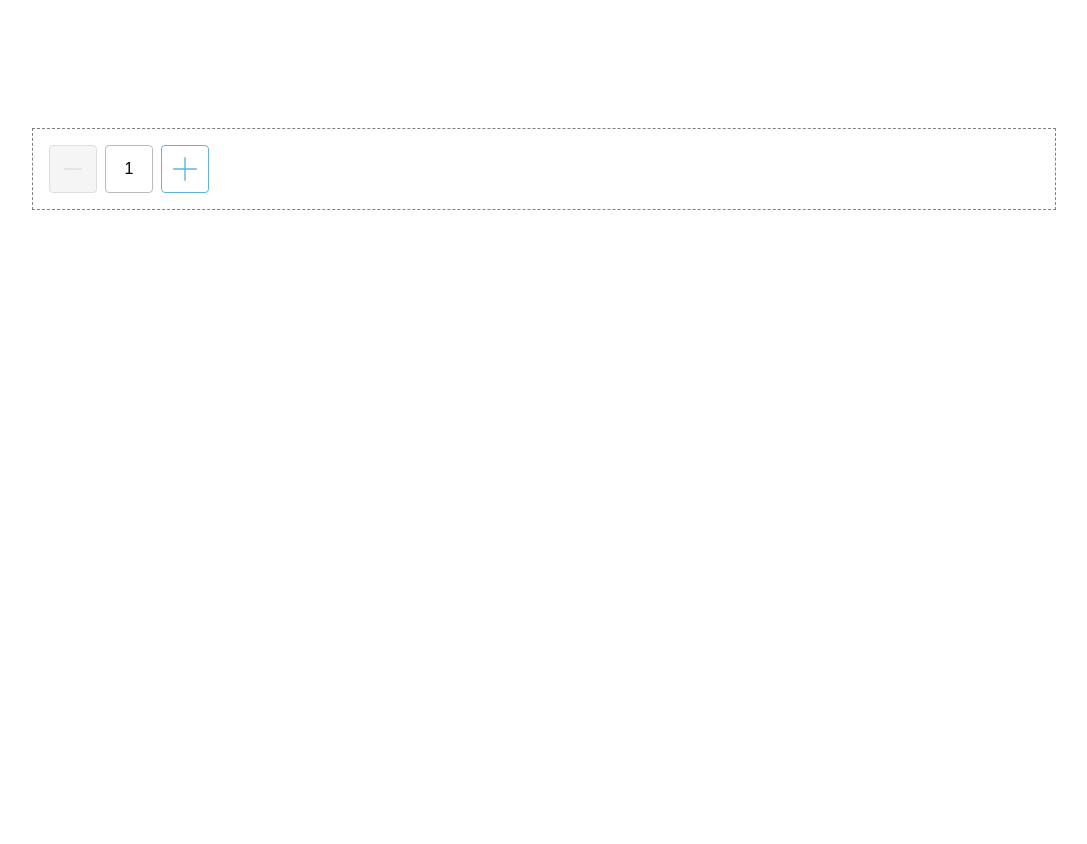
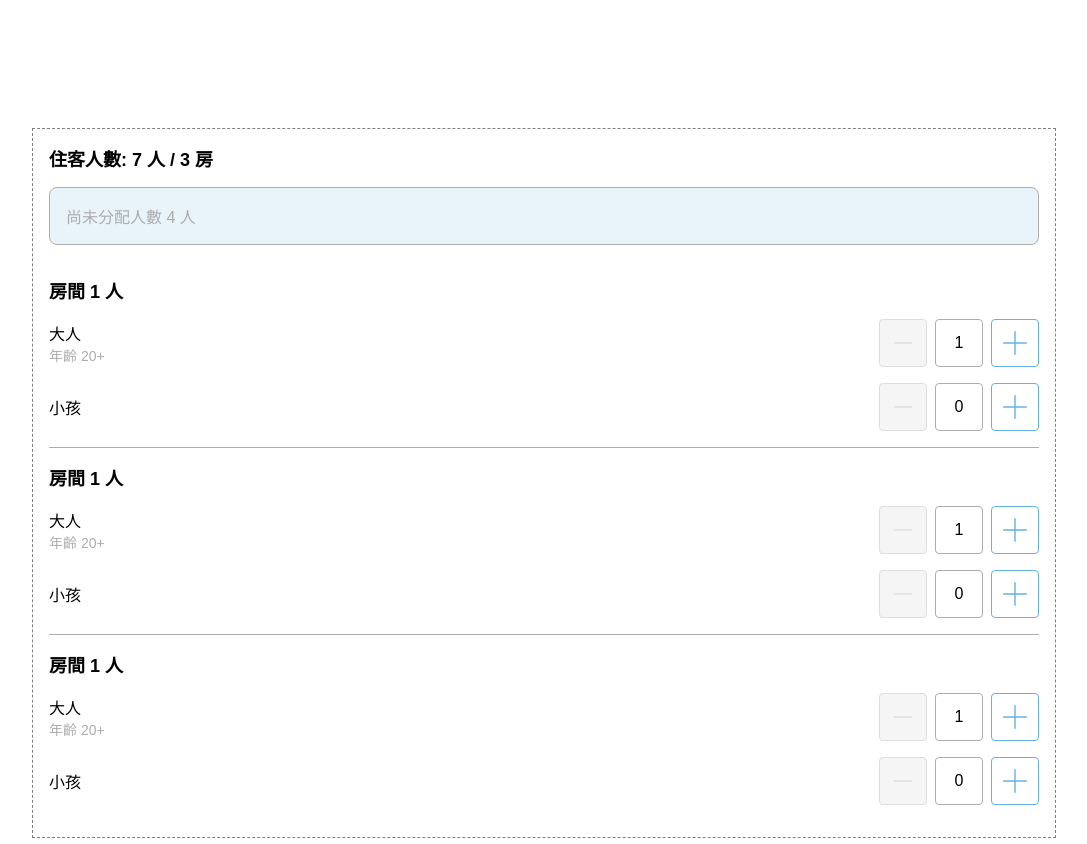
Before and after one commit to Jiawa0/AllocationTool, a React app: page / in a window 1280 px wide. Shown: the top 844 px of the page, without its empty margins (96-1183 px from the left). Before the commit the page ends 800 px from the top, so only its background shows below. Built offline with nearby package versions, Linux system fonts and the light colour scheme.

Commit message:
feat: add RoomAllocation

```diff
--- a/src/_style/_$ResetStyle.js
+++ b/src/_style/_$ResetStyle.js
@@ -7,7 +7,7 @@ html, body, div, span, applet, object, iframe, h1, h2, h3, h4, h5, h6, p, blockq
 	border: none;
 	font: inherit;
   vertical-align: baseline;
-  font-family: 'Noto Sans TC', sans-serif;
+  font-family:  sans-serif;
   box-sizing: border-box;
 }
 
@@ -156,6 +156,7 @@ input::-webkit-inner-spin-button {
 
  button, html input[type="button"] {
 	-webkit-appearance: button;
+  appearance:button;
 	padding: 2px 6px;
 	cursor: pointer;
   outline: none;
@@ -164,6 +165,7 @@ input::-webkit-inner-spin-button {
  input {
 	&[type="reset"], &[type="submit"] {
 		-webkit-appearance: button;
+    appearance:button;
     cursor: pointer;
   }
 }
@@ -180,6 +182,7 @@ button[disabled], html input[disabled] {
 
 	&[type="search"] {
 		-webkit-appearance: textfield;
+    appearance:textfield;
 		-moz-box-sizing: content-box;
 		-webkit-box-sizing: content-box;
 		box-sizing: content-box;
--- a/src/components/customInputNumber/CustomInputNumber.js
+++ b/src/components/customInputNumber/CustomInputNumber.js
@@ -13,25 +13,51 @@ const CustomInputNumber = ({
   onChange = (event) => {},
   onBlur = (event) => {}
 }) => {
-  const [inputValue, setInputValue] = useState(1);
+  const [inputValue, setInputValue] = useState(0);
   const [inputRef, triggerInputEvent] = useEvent('chagneValue', (e) => {
     if (onChange) onChange(e);
   });
   const isMounted = useRef(false);
   const intervalRef = useRef(null);
+  const minMaxRef = useRef({ min: 0, max: 0 });
+
+  useEffect(() => {
+    setInputValue(value);
+    return () => (isMounted.current = false);
+  }, [value]);
 
   useEffect(() => {
     if (isMounted.current) {
-      // 忽略第一次的 setInputValue
-      triggerInputEvent();
+      const { min, max } = minMaxRef.current;
+      // 驗證完為最後值才觸發 changeValue
+      if (min <= inputValue && (!max || (max > min && max >= inputValue))) {
+        console.log('inputValue ===========', inputValue);
+        triggerInputEvent();
+      }
       return;
     }
     isMounted.current = true;
   }, [inputValue]);
 
+  /** 處理 min max 變化 */
   useEffect(() => {
-    setInputValue((prev) => (+prev < min ? min : prev));
+    minMaxRef.current = { min, max };
+    setInputValue((prev) => {
+      if (prev < min) return min;
+      if (max && prev > max) return max;
+      return prev;
+    });
   }, [min, max]);
+
+  /** 處理長案達到 min max 刪除 interval */
+  useEffect(() => {
+    if (inputValue <= min || (max && inputValue >= max)) {
+      if (intervalRef.current) {
+        clearInterval(intervalRef.current);
+        intervalRef.current = null;
+      }
+    }
+  }, [min, max, inputValue]);
 
   /** 處理 input 更動 */
   const handleInputChange = (e) => {
@@ -44,9 +70,11 @@ const CustomInputNumber = ({
     let finalValue = e.target.value;
     // 處理 min、max
     if (min > +finalValue) {
+      console.log('min', min, 'finalValue', finalValue);
       finalValue = min;
-    } else if (max < +finalValue) {
+    } else if (max && max < +finalValue) {
       finalValue = max;
+      console.log('max', max, 'finalValue', finalValue);
     }
     setInputValue(+finalValue);
 
--- /dev/null
+++ b/src/components/roomAllocation/$RoomAllocation.js
@@ -0,0 +1,43 @@
+import styled from 'styled-components';
+
+export const Wrapper = styled.div`
+  display: flex;
+  flex-direction: column;
+  gap: 16px;
+`;
+
+export const CounterBlock = styled.div`
+  display: flex;
+  justify-content: space-between;
+  align-items: center;
+`;
+
+export const NoteText = styled.div`
+  color: ${({ theme }) => theme.color.gray};
+  font-size: 14px;
+`;
+
+export const Room = styled.div`
+  display: flex;
+  flex-direction: column;
+  gap: 16px;
+  padding: 16px 0;
+
+  & + & {
+    border-top: 1px solid ${({ theme }) => theme.color.gray};
+  }
+`;
+
+export const RemainSection = styled.div`
+  padding: 16px;
+  border: 1px solid ${({ theme }) => theme.color.gray};
+  border-radius: 8px;
+  background-color: ${({ theme }) =>
+    theme.convertHexToRGBA(theme.color.main, 0.15)};
+  color: ${({ theme }) => theme.color.gray};
+`;
+
+export const Label = styled.div`
+  font-size: 18px;
+  font-weight: bold;
+`;
--- /dev/null
+++ b/src/components/roomAllocation/RoomAllocation.js
@@ -0,0 +1,153 @@
+import React, { useEffect, useState } from 'react';
+import { useEvent } from 'src/hooks/useEvent';
+import * as $ from './$RoomAllocation';
+import CustomInputNumber from 'src/components/customInputNumber';
+
+const fiexdStep = 1;
+
+const roomMax = 4;
+
+/** 選項組成 */
+const composition = [
+  {
+    key: 'adult',
+    label: '大人',
+    note: '年齡 20+',
+    defaultValue: 1,
+    min: 1
+  },
+  {
+    key: 'child',
+    label: '小孩',
+    note: '',
+    defaultValue: 0,
+    min: 0
+  }
+];
+
+/** 計算房間人數 */
+const calcRoomGuestNum = (guestObj) => {
+  if (!guestObj) return 0;
+  return Object.values(guestObj).reduce((acc, crr) => {
+    acc += +crr;
+    return acc;
+  }, 0);
+};
+
+/**
+ *  guest >= room
+ *  房間固定 4 人房
+ *  if guest === room disable all counter
+ */
+const RoomAllocation = ({
+  guest = 1,
+  room = 1,
+  onChange = (result) => {
+    console.log(result);
+  },
+  ...props
+}) => {
+  const [remainingGuest, setRemainingGuest] = useState(0);
+  const [roomComposition, setRoomComposition] = useState([]);
+  const [ref, tirggerChangeEvent] = useEvent('compositionChange', () => {
+    if (onChange) onChange(roomComposition);
+  });
+
+  useEffect(() => {
+    if (roomComposition.length) tirggerChangeEvent();
+  }, [roomComposition]);
+
+  // 設置基礎組成
+  useEffect(() => {
+    const result = Array(room).fill(
+      composition.reduce((acc, crr) => {
+        acc[crr.key] = +crr.defaultValue;
+        return acc;
+      }, {})
+    );
+    setRoomComposition(result);
+  }, [room]);
+
+  // 計算剩餘人數
+  useEffect(() => {
+    const calcReminingGust = () => {
+      const remining =
+        guest -
+        roomComposition.reduce((arr, room, roomIndex) => {
+          const num = calcRoomGuestNum(roomComposition[roomIndex]);
+          arr += num;
+          return arr;
+        }, 0);
+      setRemainingGuest(remining);
+    };
+
+    calcReminingGust();
+  }, [roomComposition, guest]);
+
+  /** 處理房間人數改動 */
+  const handleRoomGuestChange = (roomIndex) => (e) => {
+    const key = e.target.name;
+    const value = e.target.value;
+    setRoomComposition((prev) => {
+      const newRoomComposition = prev.map((room, index) => {
+        return index === roomIndex
+          ? {
+              ...room,
+              [key]: +value
+            }
+          : room;
+      });
+      return newRoomComposition;
+    });
+  };
+
+  /** 計算可選最大人數 */
+  const calcInputMaxRemaining = (roomIndex, key) => {
+    const selectedNum = roomComposition?.[roomIndex]?.[key];
+    const roomRemaining =
+      roomMax - calcRoomGuestNum(roomComposition[roomIndex]) + selectedNum;
+    return remainingGuest + selectedNum < roomRemaining
+      ? remainingGuest + selectedNum
+      : roomRemaining;
+  };
+
+  return (
+    <$.Wrapper ref={ref}>
+      <$.Label>
+        住客人數: {guest} 人 / {room} 房
+      </$.Label>
+      <$.RemainSection>尚未分配人數 {remainingGuest} 人</$.RemainSection>
+      <div>
+        {room &&
+          Array(room)
+            .fill(composition)
+            .map((guestTypeList, roomIndex) => (
+              <$.Room key={roomIndex}>
+                <$.Label>
+                  房間 {calcRoomGuestNum(roomComposition[roomIndex])} 人
+                </$.Label>
+                {guestTypeList.map((guestType) => (
+                  <$.CounterBlock key={guestType.key}>
+                    <div>
+                      <div>{guestType.label}</div>
+                      <$.NoteText>{guestType.note}</$.NoteText>
+                    </div>
+                    <CustomInputNumber
+                      min={guestType.min}
+                      max={calcInputMaxRemaining(roomIndex, guestType.key)}
+                      value={guestType.defaultValue}
+                      step={fiexdStep}
+                      name={guestType.key}
+                      disabled={guest === room}
+                      onChange={handleRoomGuestChange(roomIndex)}
+                    />
+                  </$.CounterBlock>
+                ))}
+              </$.Room>
+            ))}
+      </div>
+    </$.Wrapper>
+  );
+};
+
+export default RoomAllocation;
--- /dev/null
+++ b/src/components/roomAllocation/index.js
@@ -0,0 +1,2 @@
+import RoomAllocation from './RoomAllocation';
+export default RoomAllocation;
--- a/src/config/theme.config.js
+++ b/src/config/theme.config.js
@@ -2,7 +2,7 @@ export const theme = Object.freeze({
   color: {
     disabled: '#dedede',
     main: '#64b3de',
-    gray: '#bababa'
+    gray: '#adadad'
   },
 
   convertHexToRGBA: (hexCode, opacity = 1) => {
--- a/src/feature/mainPage/$MainPage.js
+++ b/src/feature/mainPage/$MainPage.js
@@ -1,7 +1,18 @@
 import styled from 'styled-components';
 
-export const Wrapper = styled.div`
+export const PageWrapper = styled.div`
   margin: 10%;
   padding: 1rem;
   border: 1px dashed gray;
 `;
+
+export const CounterBlock = styled.div`
+  display: flex;
+  justify-content: space-between;
+  align-items: center;
+`;
+
+export const NoteText = styled.div`
+  color: ${({ theme }) => theme.color.gray};
+  font-size: 14px;
+`;
--- a/src/feature/mainPage/MainPage.js
+++ b/src/feature/mainPage/MainPage.js
@@ -1,16 +1,17 @@
 import React from 'react';
 import * as $ from './$MainPage';
 import CustomInputNumber from 'src/components/customInputNumber';
+import RoomAllocation from 'src/components/roomAllocation';
 
 const MainPage = () => {
   return (
-    <$.Wrapper>
-      <CustomInputNumber
+    <$.PageWrapper>
+      {/* <CustomInputNumber
         min={1}
         max={20}
         step={2}
         name={'inputName'}
-        value={1}
+        value={5}
         disabled={false}
         onChange={(event) => {
           console.log(event.target.value, '=====', event.target.name);
@@ -18,8 +19,13 @@ const MainPage = () => {
         onBlur={(event) => {
           console.log(event.target.value);
         }}
+      /> */}
+      <RoomAllocation
+        guest={7}
+        room={3}
+        onChange={(result) => console.log(result)}
       />
-    </$.Wrapper>
+    </$.PageWrapper>
   );
 };
 
```
